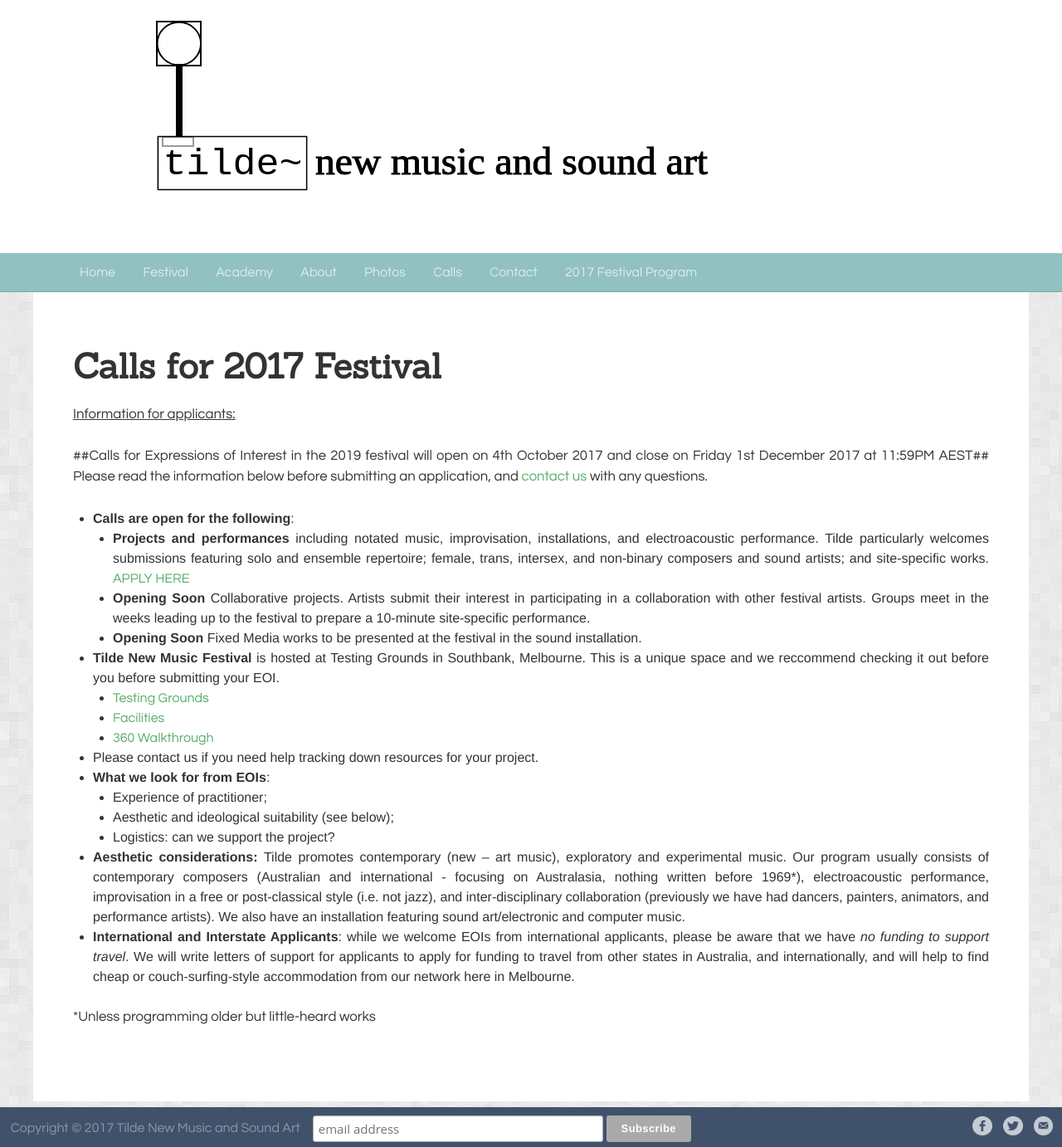
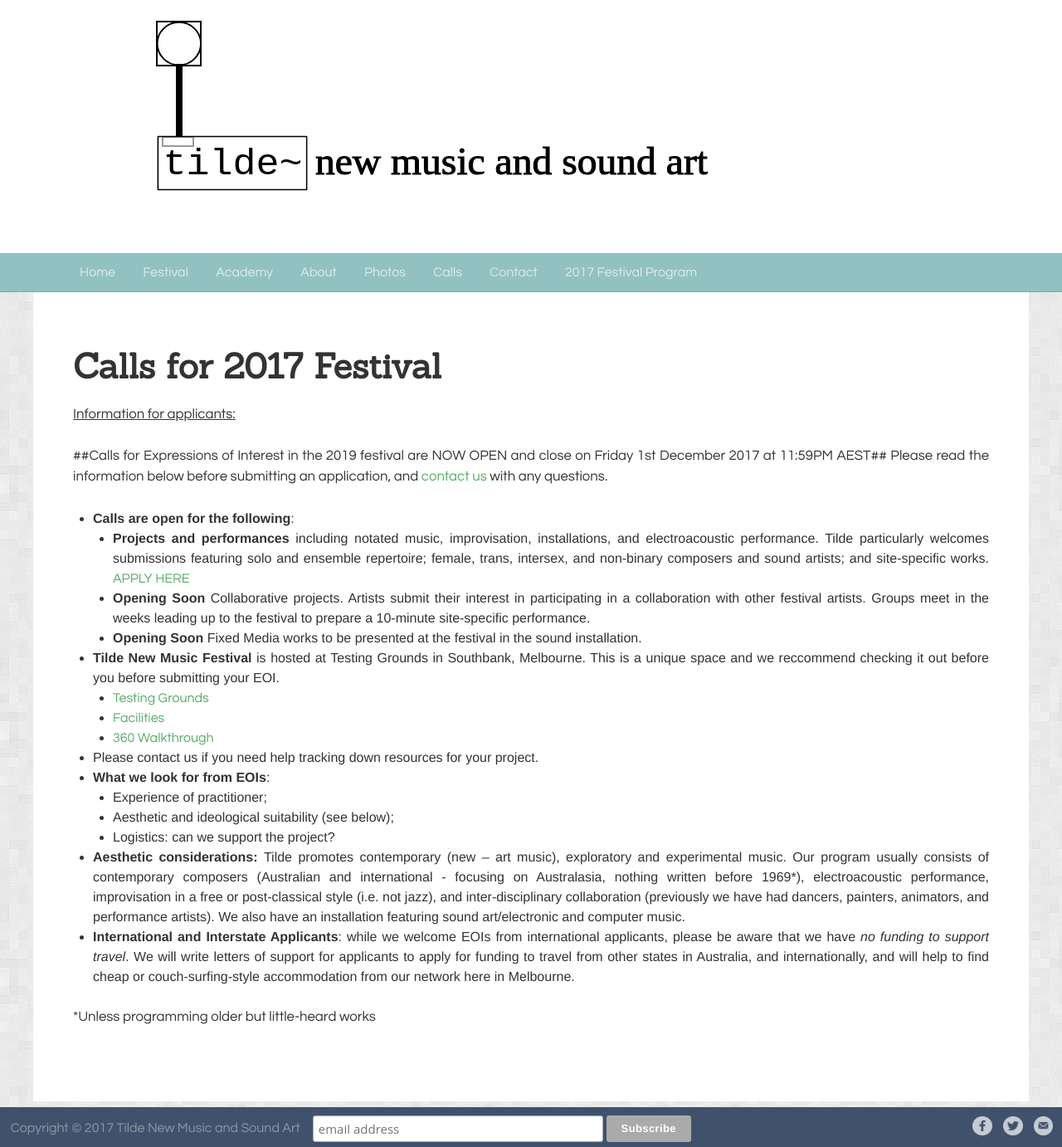
Before and after one commit to unclewalter/tilde-festival-website, a Jekyll site: the page built from pages/calls.md, in a window 1280 px wide. Shown: the whole page at 83% size. Built offline with Jekyll 4.4.1, drawn with Linux system fonts in a browser that asks for light colours.

Commit message:
Update calls.md

```diff
--- a/pages/calls.md
+++ b/pages/calls.md
@@ -7,7 +7,7 @@
 <span style="text-decoration: underline;">Information for applicants:</span>
 
 
-##Calls for Expressions of Interest in the 2019 festival will open on 4th October 2017 and close on Friday 1st December 2017 at 11:59PM AEST##
+##Calls for Expressions of Interest in the 2019 festival are NOW OPEN and close on Friday 1st December 2017 at 11:59PM AEST##
 Please read the information below before submitting an application, and [contact us](http://www.tilde.net.au/contact/) with any questions.
 
 *   **Calls are open for the following**:
```
